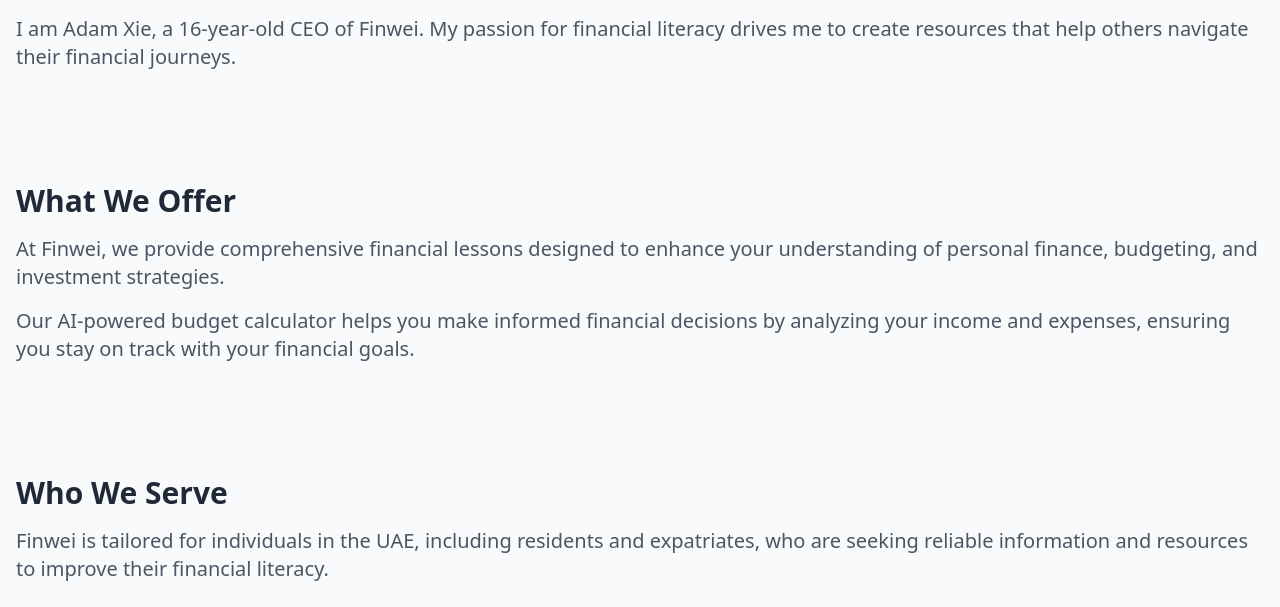
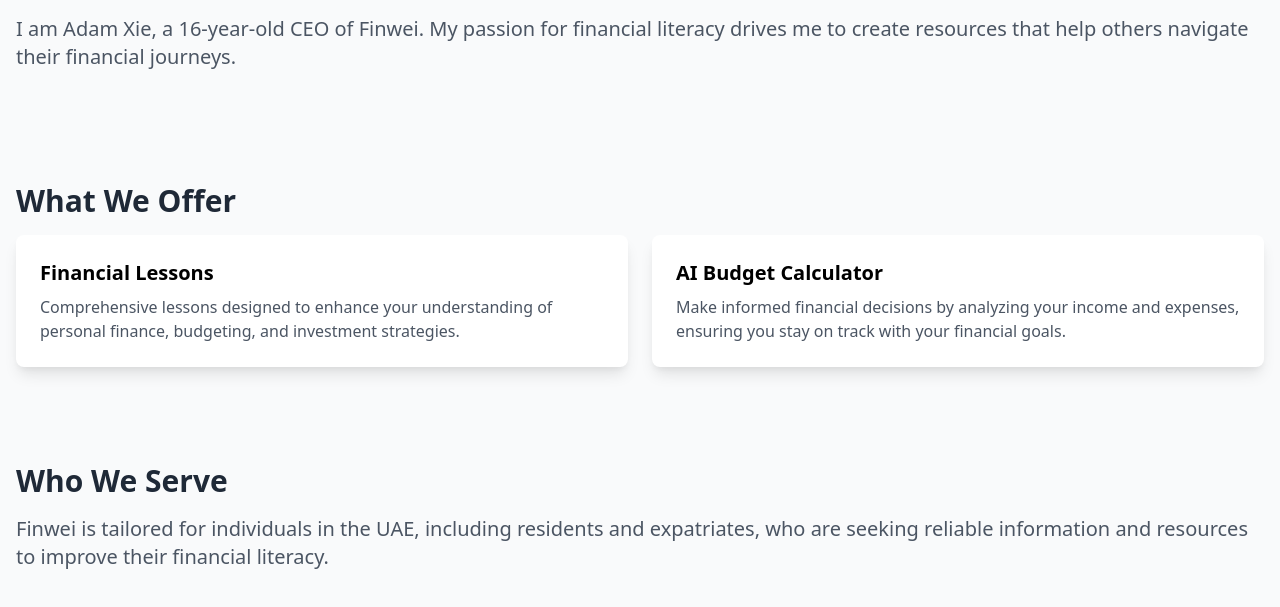
Before and after one commit to AdamXie3/finwei, a Flask app: page / in a window 1280 px wide. Shown: the part 501-1108 px from the top of the page. Run offline with Flask 3, Linux system fonts and the light colour scheme.

Commit message:
Enhance index.html to closely resemble Potentiae.org layout

```diff
--- a/templates/index.html
+++ b/templates/index.html
@@ -37,8 +37,16 @@
 
         <section class="py-12">
             <h3 class="text-3xl font-bold text-gray-800 mb-4">What We Offer</h3>
-            <p class="text-xl text-gray-600 mb-4">At Finwei, we provide comprehensive financial lessons designed to enhance your understanding of personal finance, budgeting, and investment strategies.</p>
-            <p class="text-xl text-gray-600 mb-4">Our AI-powered budget calculator helps you make informed financial decisions by analyzing your income and expenses, ensuring you stay on track with your financial goals.</p>
+            <div class="grid grid-cols-1 md:grid-cols-2 gap-6">
+                <div class="bg-white rounded-lg shadow-lg p-6">
+                    <h4 class="text-xl font-bold mb-2">Financial Lessons</h4>
+                    <p class="text-gray-600">Comprehensive lessons designed to enhance your understanding of personal finance, budgeting, and investment strategies.</p>
+                </div>
+                <div class="bg-white rounded-lg shadow-lg p-6">
+                    <h4 class="text-xl font-bold mb-2">AI Budget Calculator</h4>
+                    <p class="text-gray-600">Make informed financial decisions by analyzing your income and expenses, ensuring you stay on track with your financial goals.</p>
+                </div>
+            </div>
         </section>
 
         <section class="py-12">
```
